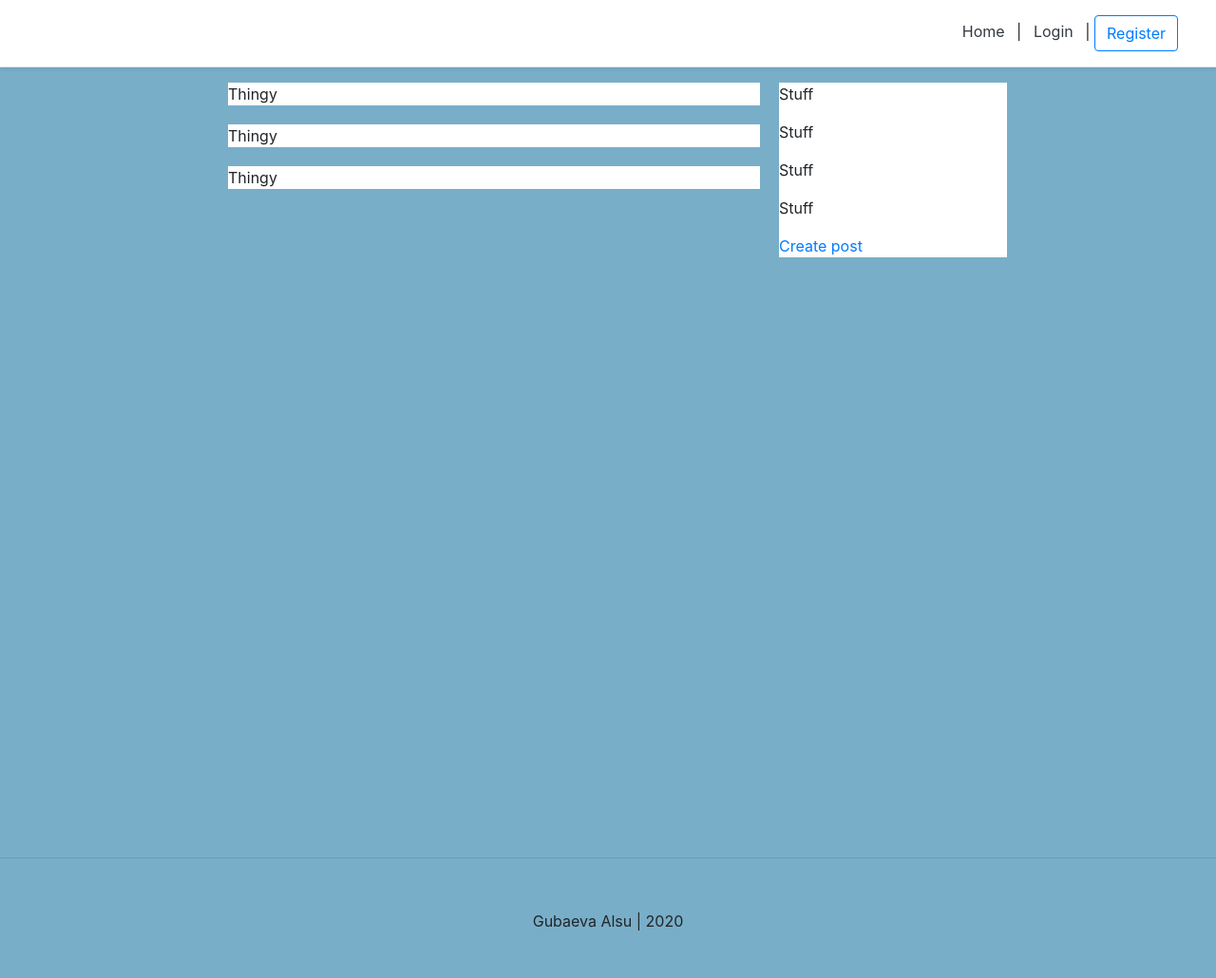
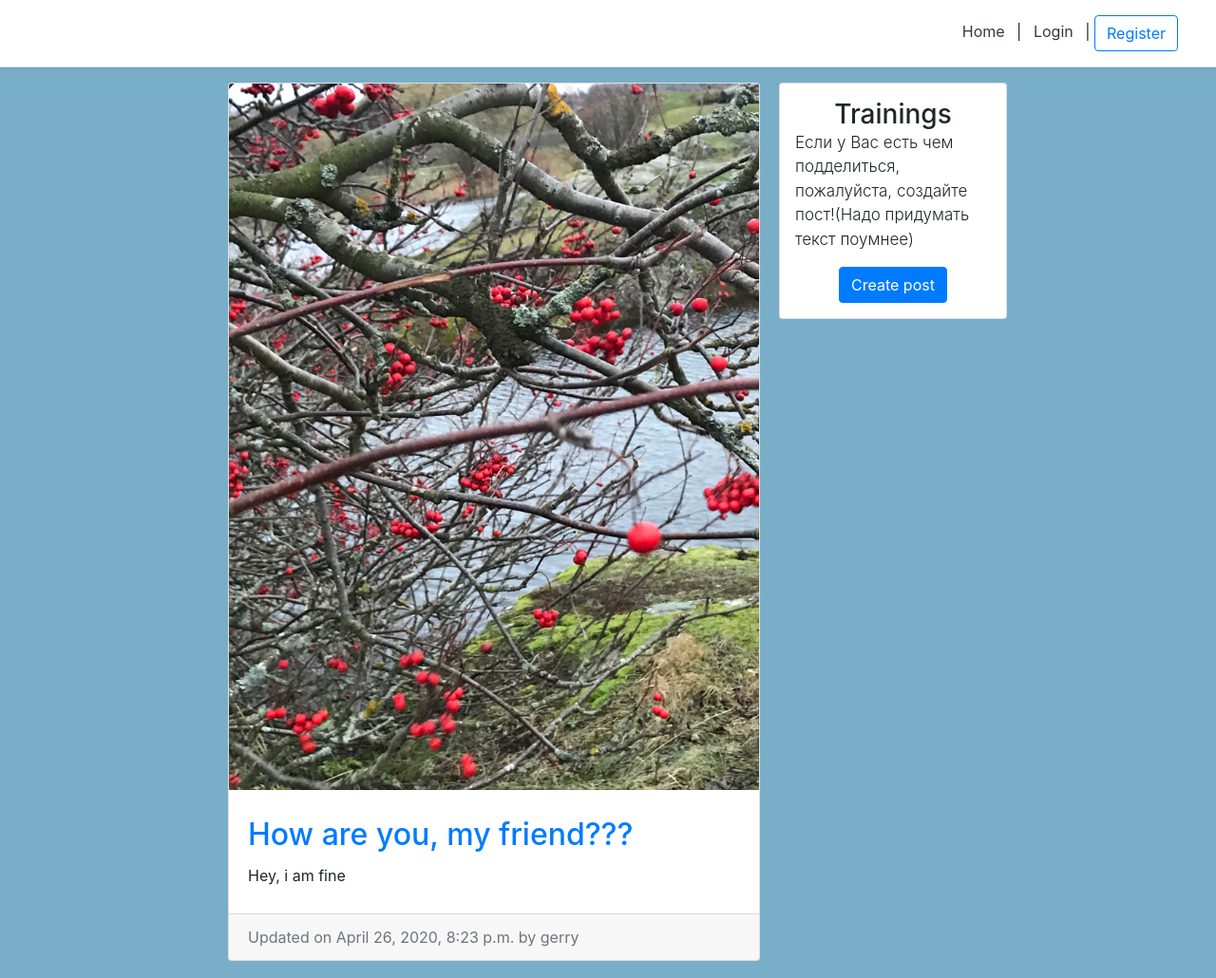
Before and after one commit to AlIld/trainings, a Django app: page / in a window 1280 px wide. Shown: the top 1030 px of the page at 95% size. Before the commit the page ends 980 px from the top, so only its background shows below. Run offline with Django 3.2, Linux system fonts and the light colour scheme; data comes from the database, SQL or seed files in the repository; both versions use the stored data as it was after the commit; some libraries are stand-ins or nearby versions.

Commit message:
Update home view

```diff
--- a/personal/views.py
+++ b/personal/views.py
@@ -1,11 +1,10 @@
 from django.shortcuts import render
-
-from user.models import New_user
+from operator import attrgetter
+from blog.models import BlogPost
 
 def home_screen_view(request):
     context = {}
 
-    accounts = New_user.objects.all()
-    context['accounts'] = accounts
-
+    blog_posts = sorted(BlogPost.objects.all(), key=attrgetter('date_updated'), reverse=True)
+    context['blog_posts'] = blog_posts
     return render(request, 'personal/home.html', context)
--- /dev/null
+++ b/templates/blog/snippets/blog_post_snippet.html
@@ -0,0 +1,34 @@
+<style type="text/css">
+	.card{
+		max-width: 700px;
+	}
+	.card-body{
+		padding: 20px;
+	}
+</style>
+
+<div class="container">
+	<div class="row">
+
+		<!-- Blog Post -->
+		<div class="card m-auto">
+			<a href="{% url 'blog:detail' post.slug %}">
+				<img class="card-img-top" src="{{blog_post.image.url}}">
+			</a>
+
+			<div class="card-body mt-2 mb-2">
+				<a href="{% url 'blog:detail' post.slug %}">
+					<h2 class="card-title">{{blog_post.title}}</h2>
+				</a>
+            <!-- В продакшене на 24 строчке safe оспользовать не нужно -->
+				<p class="card-text">{{blog_post.body|safe|truncatechars:180}}</p>
+				{% if blog_post.author == request.user %}
+					<a href="{% url 'blog:edit' blog_post.slug %}" class="btn btn-primary">Update</a>
+				{% endif %}
+			</div>
+			<div class="card-footer text-muted">
+			  Updated on {{blog_post.date_updated}} by {{blog_post.author}}
+			</div>
+		</div>
+	</div>
+</div>
--- a/templates/personal/home.html
+++ b/templates/personal/home.html
@@ -1,5 +1,5 @@
 {% extends 'user_page/main.html' %}
-
+{% load static %}
 {% block all_posts %}
 
 <style type="text/css">
@@ -17,7 +17,6 @@
 	}
 
 	.blog-post-container{
-		background-color: #fff;
 		margin-bottom: 20px;
 		width: 100%;
 	}
@@ -33,43 +32,49 @@
 	.right-column{
 		padding:0px;
 	}
-
+	.lead{
+		font-size: 17px;
+	}
 </style>
-
 <div class="container">
 	<div class="row">
 
-        <!-- Right 'create post' bar-->
-        <div class="create-post-bar d-lg-none col-lg-7 offset-lg-1" >
-            <a href="{% url 'blog:create' %}">Create post</a>
-        </div>
-        <!-- End right 'create post' bar-->
+		<!-- blog feed -->
+		<div class="left-column col-lg-7 offset-lg-1">
 
-        <!-- Blog feed-->
-        <div class="left-column col-lg-7 offset-lg-1" >
-            <div class="blog-post-container">
-                <p>Thingy</p>
-            </div>
-            <div class="blog-post-container">
-                <p>Thingy</p>
-            </div>
-            <div class="blog-post-container">
-                <p>Thingy</p>
+			<!-- Top 'create post' bar -->
+			<div class="d-lg-none mb-3">
+				<div class="card m-auto d-flex flex-column p-3">
+					<h3 class="m-auto">Trainings</h3>
+				<p class="lead">Если у Вас есть чем подделиться, пожалуйста, создайте пост!(Надо придумать текст поумнее)</p>
+					<p class="m-auto"><a class="btn btn-primary" href="{% url 'blog:create' %}">Create post</a></p>
 				</div>
 			</div>
-        <!-- End blog feed-->
+			<!-- end Top 'create post' bar -->
 
-        <!-- Right 'create post' column-->
-        <div class="right-column col-lg-3 d-lg-flex d-none flex-column" >
-            <div class="create-post-bar">
-                <p>Stuff</p>
-                <p>Stuff</p>
-                <p>Stuff</p>
-                <p>Stuff</p>
-                <a href="{% url 'blog:create' %}">Create post</a>
+			<!-- Blog posts-->
+			{% for post in blog_posts %}
+				<div class="blog-post-container">
+					{% include 'blog/snippets/blog_post_snippet.html' with blog_post=post %}
 				</div>
+			{% endfor %}
+			<!-- End Blog posts-->
 		</div>
-        <!-- End right 'create post' column-->
+		<!-- end blog feed -->
+
+
+		<!-- Right 'create post' column  -->
+		<div class="right-column col-lg-3 d-lg-flex d-none flex-column">
+
+			<div class="card create-post-bar d-flex flex-column p-3">
+				<h3 class="m-auto">Trainings</h3>
+				<p class="lead">Если у Вас есть чем подделиться, пожалуйста, создайте пост!(Надо придумать текст поумнее)</p>
+				<p class="m-auto"><a class="btn btn-primary" href="{% url 'blog:create' %}">Create post</a></p>
+			</div>
+
+		</div>
+		<!-- end Right 'create post' column  -->
+
 	</div>
 </div>
 
```
Also changed, not shown: db.sqlite3. Lines whose indentation alone changed are shown as unchanged.
